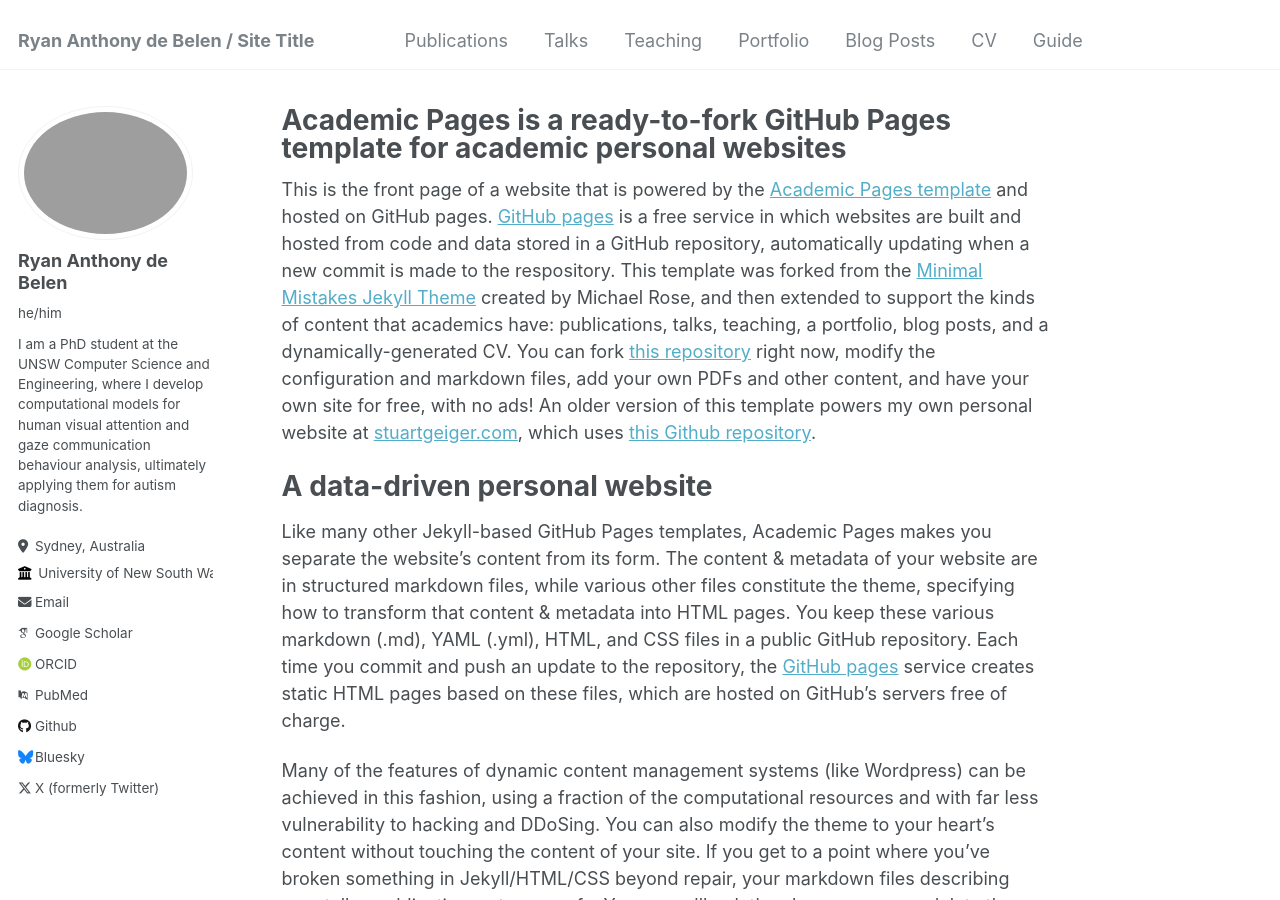
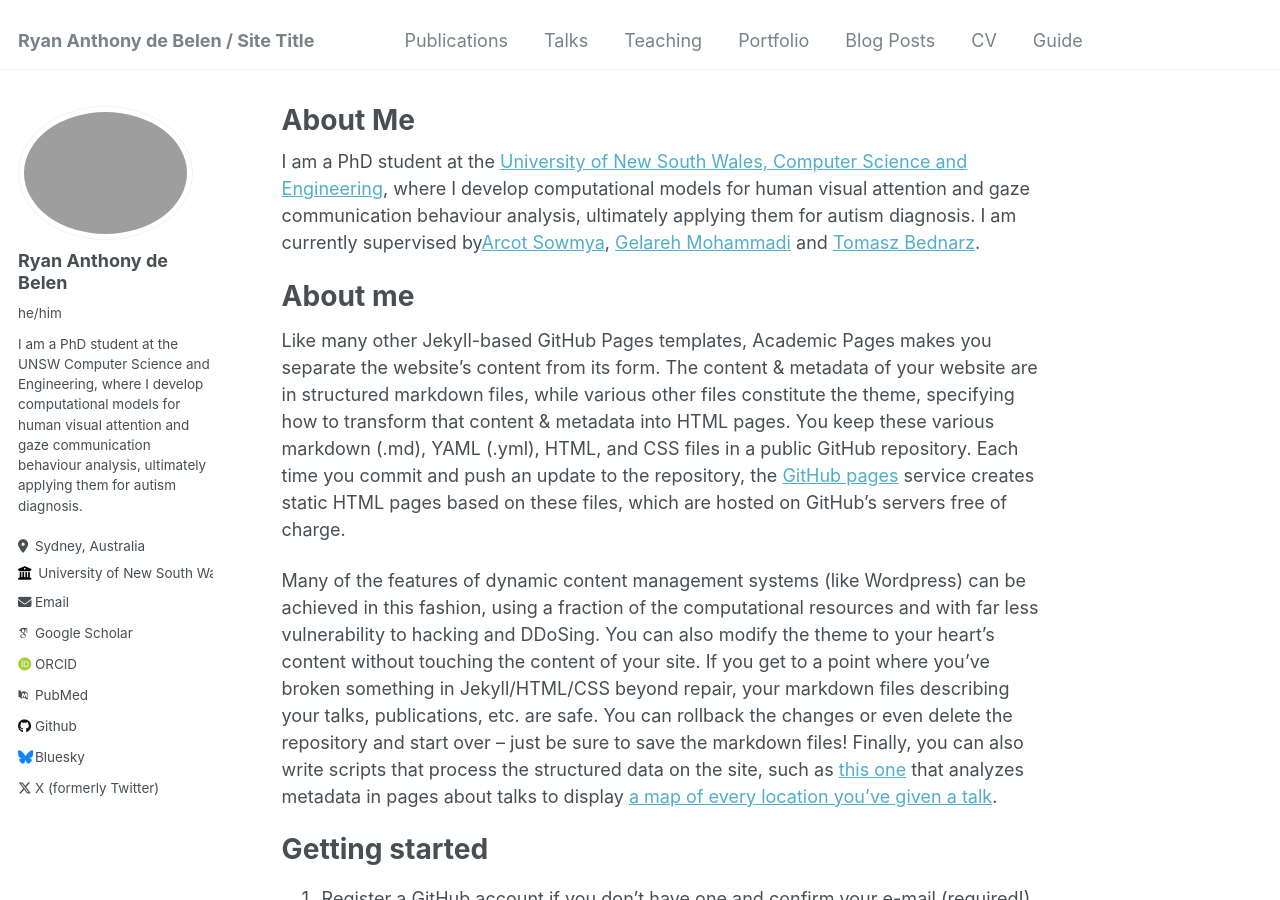
Before and after one commit to ryanxdebelen/ryanxdebelen.github.io, a Jekyll site: the page built from _pages/about.md, in a window 1280 px wide and 900 px high. Built offline with Jekyll 4.4.1, drawn with Linux system fonts in a browser that asks for light colours; some web fonts are replaced.

Commit message:
Update about.md

```diff
--- a/_pages/about.md
+++ b/_pages/about.md
@@ -1,15 +1,15 @@
 ---
 permalink: /
-title: "Academic Pages is a ready-to-fork GitHub Pages template for academic personal websites"
+title: "About Me"
 author_profile: true
 redirect_from:
   - /about/
   - /about.html
 ---
+I am a PhD student at the [University of New South Wales, Computer Science and Engineering](https://www.unsw.edu.au/engineering/our-schools/computer-science-and-engineering), where I develop computational models for human visual attention and gaze communication behaviour analysis, ultimately applying them for autism diagnosis.
+I am currently supervised by[Arcot Sowmya](https://research.unsw.edu.au/people/professor-arcot-sowmya), [Gelareh Mohammadi](https://www.gelarehmohammadi.com/Home.html) and [Tomasz Bednarz](https://tomaszbednarz.net/).
 
-This is the front page of a website that is powered by the [Academic Pages template](https://github.com/academicpages/academicpages.github.io) and hosted on GitHub pages. [GitHub pages](https://pages.github.com) is a free service in which websites are built and hosted from code and data stored in a GitHub repository, automatically updating when a new commit is made to the respository. This template was forked from the [Minimal Mistakes Jekyll Theme](https://mmistakes.github.io/minimal-mistakes/) created by Michael Rose, and then extended to support the kinds of content that academics have: publications, talks, teaching, a portfolio, blog posts, and a dynamically-generated CV. You can fork [this repository](https://github.com/academicpages/academicpages.github.io) right now, modify the configuration and markdown files, add your own PDFs and other content, and have your own site for free, with no ads! An older version of this template powers my own personal website at [stuartgeiger.com](http://stuartgeiger.com), which uses [this Github repository](https://github.com/staeiou/staeiou.github.io).
-
-A data-driven personal website
+About me
 ======
 Like many other Jekyll-based GitHub Pages templates, Academic Pages makes you separate the website's content from its form. The content & metadata of your website are in structured markdown files, while various other files constitute the theme, specifying how to transform that content & metadata into HTML pages. You keep these various markdown (.md), YAML (.yml), HTML, and CSS files in a public GitHub repository. Each time you commit and push an update to the repository, the [GitHub pages](https://pages.github.com/) service creates static HTML pages based on these files, which are hosted on GitHub's servers free of charge.
 
```
